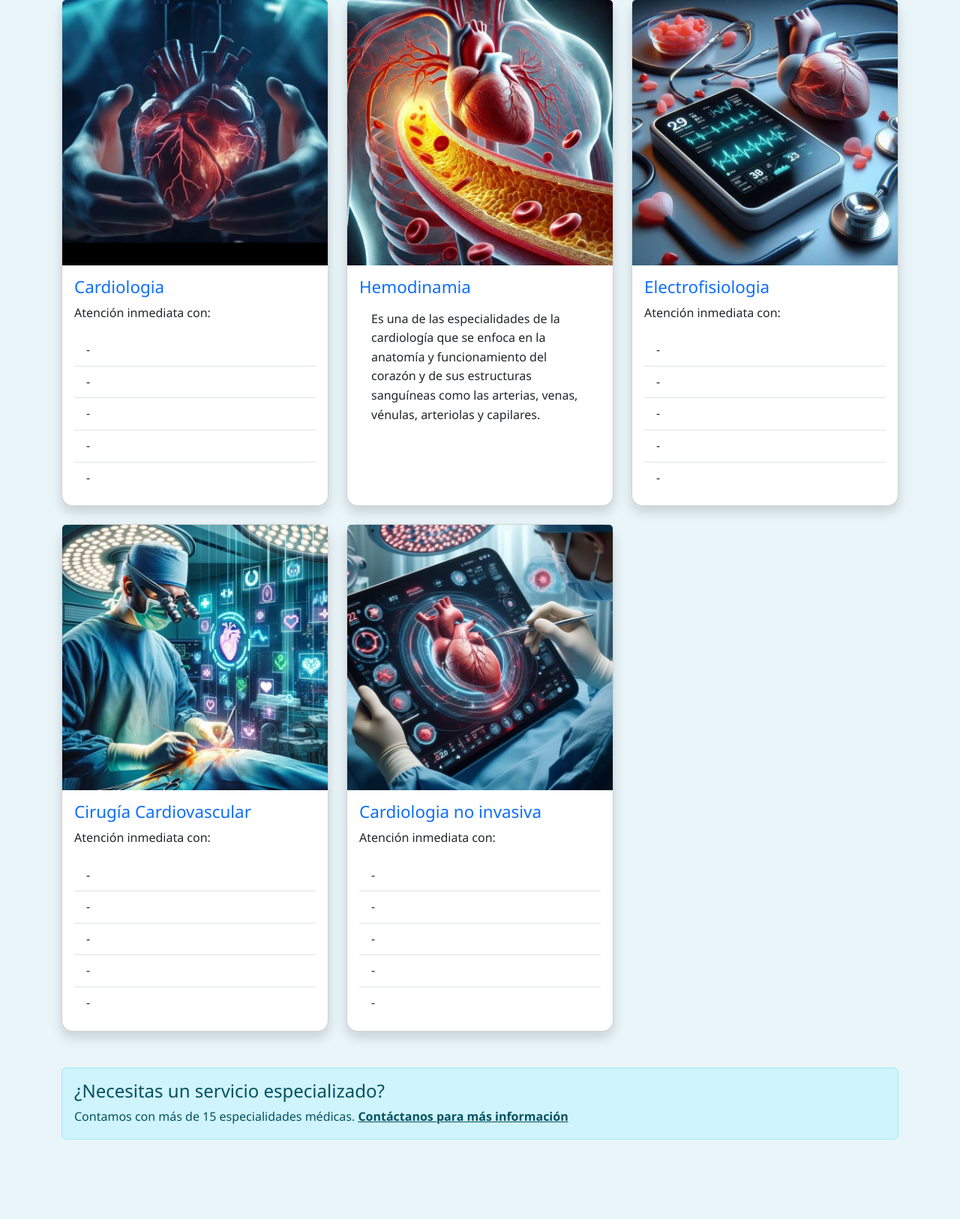
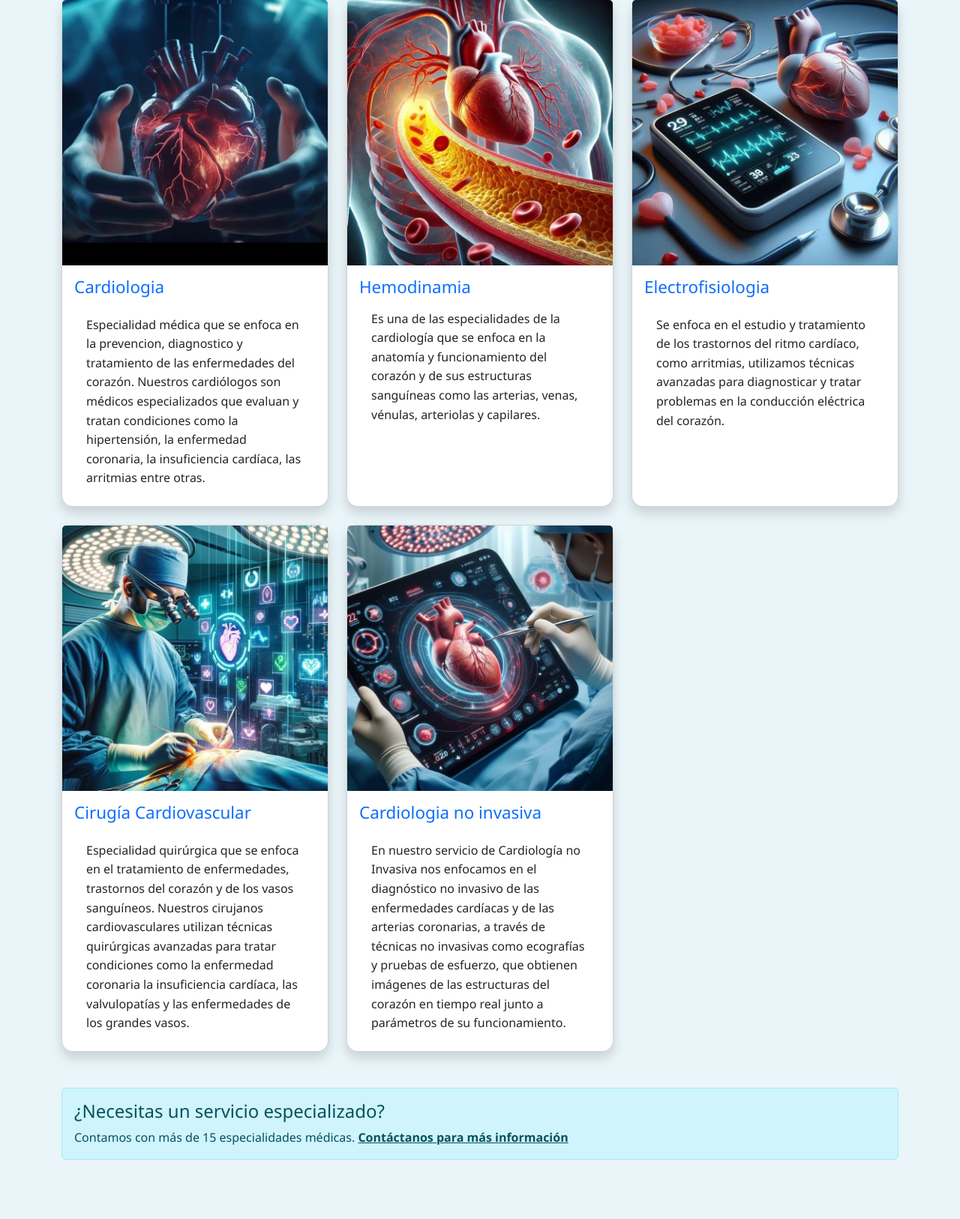
Before and after one commit to RACIEL81/HiperSalud, a Flask app: page /servicios in a window 1280 px wide. Shown: the part 251-1877 px from the top of the page at 75% size. Run offline with Flask 3, Linux system fonts and the light colour scheme.

Commit message:
Update servicios.html
Signed-off-by: RACIEL81 <98654451+RACIEL81@users.noreply.github.com>

```diff
--- a/templates/servicios.html
+++ b/templates/servicios.html
@@ -12,13 +12,14 @@
                     <img src="{{ url_for('static', filename='img/cardio1.jpeg') }}" class="card-img-top" alt="Cardiologia">
                     <div class="card-body">
                         <h3 class="card-title text-primary">Cardiologia</h3>
-                        <p class="card-text">Atención inmediata con:</p>
+                        <p class="card-text"></p>
                         <ul class="list-group list-group-flush">
-                            <li class="list-group-item">-</li>
-                            <li class="list-group-item">-</li>
-                            <li class="list-group-item">-</li>
-                            <li class="list-group-item">-</li>
-                            <li class="list-group-item">-</li>
+                            <li class="list-group-item">Especialidad
+                                médica que se enfoca en la prevencion, diagnostico y tratamiento de las  enfermedades del corazón.
+                                Nuestros cardiólogos
+                                son médicos especializados que evaluan y tratan condiciones como
+                                la hipertensión, la enfermedad coronaria, la insuficiencia cardíaca, las arritmias entre otras.</li>
+
                         </ul>
                     </div>
                 </div>
@@ -45,13 +46,10 @@
                     <img src="{{ url_for('static', filename='img/electro.jpeg') }}" class="card-img-top" alt="Electrofisiologia">
                     <div class="card-body">
                         <h3 class="card-title text-primary">Electrofisiologia</h3>
-                        <p class="card-text">Atención inmediata con:</p>
+                        <p class="card-text"></p>
                         <ul class="list-group list-group-flush">
-                            <li class="list-group-item">-</li>
-                            <li class="list-group-item">-</li>
-                            <li class="list-group-item">-</li>
-                            <li class="list-group-item">-</li>
-                            <li class="list-group-item">-</li>
+                            <li class="list-group-item">Se enfoca en el estudio y tratamiento de los trastornos del ritmo cardíaco, como arritmias, utilizamos técnicas avanzadas para diagnosticar y tratar problemas en la conducción eléctrica del corazón.</li>
+
                         </ul>
                     </div>
                 </div>
@@ -63,13 +61,17 @@
                     <img src="{{ url_for('static', filename='img/vascu.jpeg') }}" class="card-img-top" alt="Cirugía Cardiovascular">
                     <div class="card-body">
                         <h3 class="card-title text-primary">Cirugía Cardiovascular</h3>
-                        <p class="card-text">Atención inmediata con:</p>
+                        <p class="card-text"></p>
                         <ul class="list-group list-group-flush">
-                            <li class="list-group-item">-</li>
-                            <li class="list-group-item">-</li>
-                            <li class="list-group-item">-</li>
-                            <li class="list-group-item">-</li>
-                            <li class="list-group-item">-</li>
+                            <li class="list-group-item">Especialidad quirúrgica que
+                                se enfoca en el tratamiento de
+                                enfermedades, trastornos del
+                                corazón y de los vasos sanguíneos. Nuestros cirujanos cardiovasculares
+                                utilizan técnicas quirúrgicas
+                                avanzadas para tratar condiciones
+                                como la enfermedad coronaria la insuficiencia cardíaca, las valvulopatías y las enfermedades de
+                                los grandes vasos.</li>
+
                         </ul>
                     </div>
                 </div>
@@ -81,13 +83,10 @@
                     <img src="{{ url_for('static', filename='img/noinva.jpeg') }}" class="card-img-top" alt="Cardiologia no invasiva">
                     <div class="card-body">
                         <h3 class="card-title text-primary">Cardiologia no invasiva</h3>
-                        <p class="card-text">Atención inmediata con:</p>
+                        <p class="card-text"></p>
                         <ul class="list-group list-group-flush">
-                            <li class="list-group-item">-</li>
-                            <li class="list-group-item">-</li>
-                            <li class="list-group-item">-</li>
-                            <li class="list-group-item">-</li>
-                            <li class="list-group-item">-</li>
+                            <li class="list-group-item">En nuestro servicio de Cardiología no Invasiva nos enfocamos en el diagnóstico no invasivo de las enfermedades cardíacas y de las arterias coronarias, a través de técnicas no invasivas como ecografías y pruebas de esfuerzo, que obtienen imágenes de las estructuras del corazón en tiempo real junto a parámetros de su funcionamiento.</li>
+
                         </ul>
                     </div>
                 </div>
```
